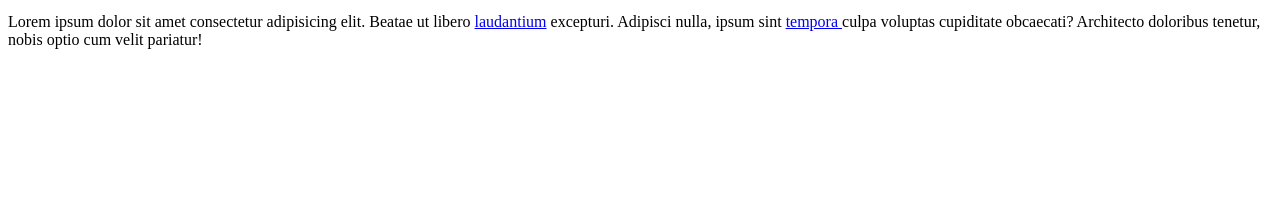
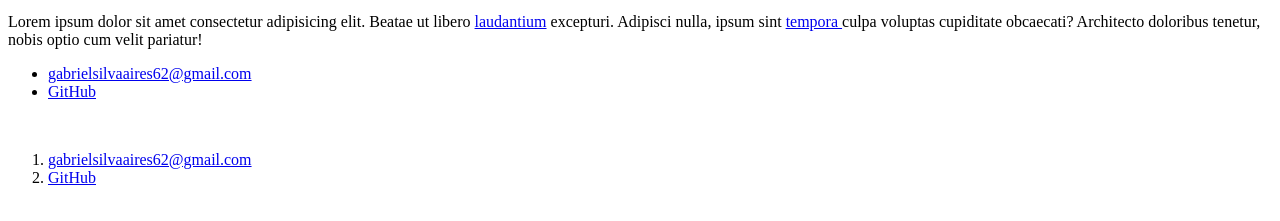
Before and after one commit to Gabriel-c0Nsp/introducao-criacao-websites, a plain HTML site: page estruturaBásica/index.html in a window 1280 px wide. Shown: the part 579-800 px from the top of the page. Drawn offline with Linux system fonts and the light colour scheme.

Commit message:
aula sobre listas ordenadas e não ordenadas (html)

```diff
--- a/estruturaBásica/index.html
+++ b/estruturaBásica/index.html
@@ -27,7 +27,17 @@
       </p>
     </article>
   </section>
-  <footer></footer>
+  <footer>
+    <ul>
+      <li><a href="mailto:gabrielsilvaaires62@gmail.com">gabrielsilvaaires62@gmail.com</a></li>
+      <li><a href="https://github.com/Gabriel-c0Nsp" target="_blank">GitHub</a></li>
+    </ul>
+    <br>
+    <ol>
+      <li><a href="mailto:gabrielsilvaaires62@gmail.com">gabrielsilvaaires62@gmail.com</a></li>
+      <li><a href="https://github.com/Gabriel-c0Nsp" target="_blank">GitHub</a></li>
+    </ol>
+  </footer>
   </body>
 
   </html>
```
